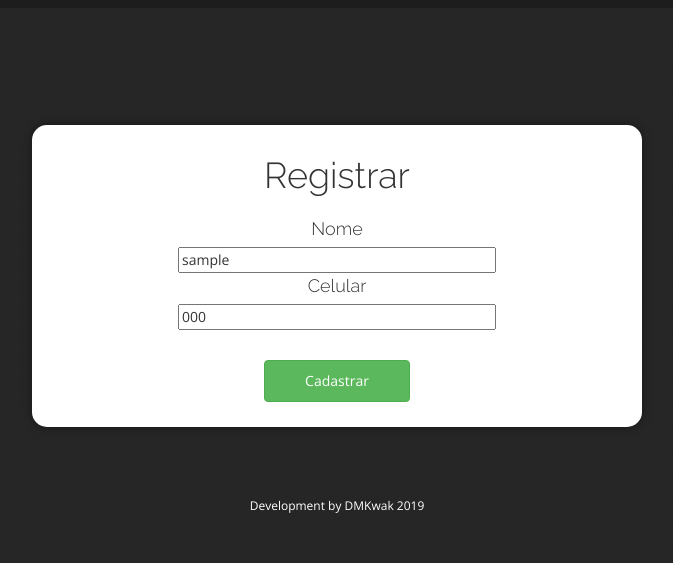
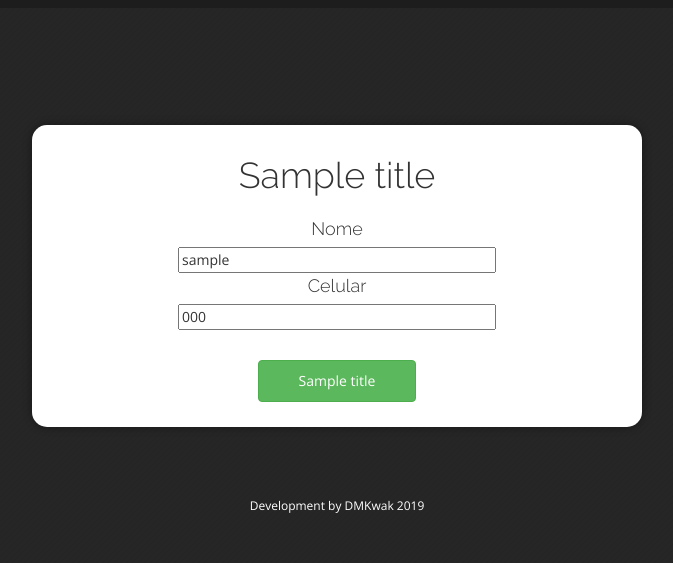
Before and after one commit to jeffersonkr/drink_flow_control, a Django app: template core/templates/register.html in a window 1280 px wide. Shown: the top 563 px of the page, without its empty margins (303-976 px from the left). Run offline with Django 3.2, Linux system fonts and the light colour scheme; the template is opened without the code that fills it: most values are stand-ins (such as "Sample title", 1, 10 or a date in 2020); some libraries are stand-ins or nearby versions.

Commit message:
fix to modify tittle of page and button

```diff
--- a/core/templates/register.html
+++ b/core/templates/register.html
@@ -5,7 +5,7 @@
 	<div id="register-wraper">
 		<form id="register-form" method="POST" class="form">
 			{% csrf_token %}
-			<legend>Registrar</legend>
+			<legend>{{title}}</legend>
 
 			<div class="body">
 				<label for="name">Nome</label>
@@ -19,7 +19,7 @@
 			</div>
 
 			<div class="footer py-30">
-				<button type="submit" class="btn btn-success">Cadastrar</button>
+				<button type="submit" class="btn btn-success">{{title}}</button>
 			</div>
 		</form>
 	</div>
--- a/core/views.py
+++ b/core/views.py
@@ -53,13 +53,13 @@ def cadastro(request, code_number):
             context = {
                 'error_nome': form.errors.get("name", ""),
                 'error_cel': form.errors.get("cellphone", ""),
-                'title': 'Cadastro'
+                'title': 'Cadastrar'
                 }
 
             return render(request, 'register.html', context)
 
 
-    return render(request, 'register.html', {'title': 'Cadastro'})
+    return render(request, 'register.html', {'title': 'Cadastrar'})
 
 def user(request, user_id):
     user = User.objects.get(id=user_id)
```
